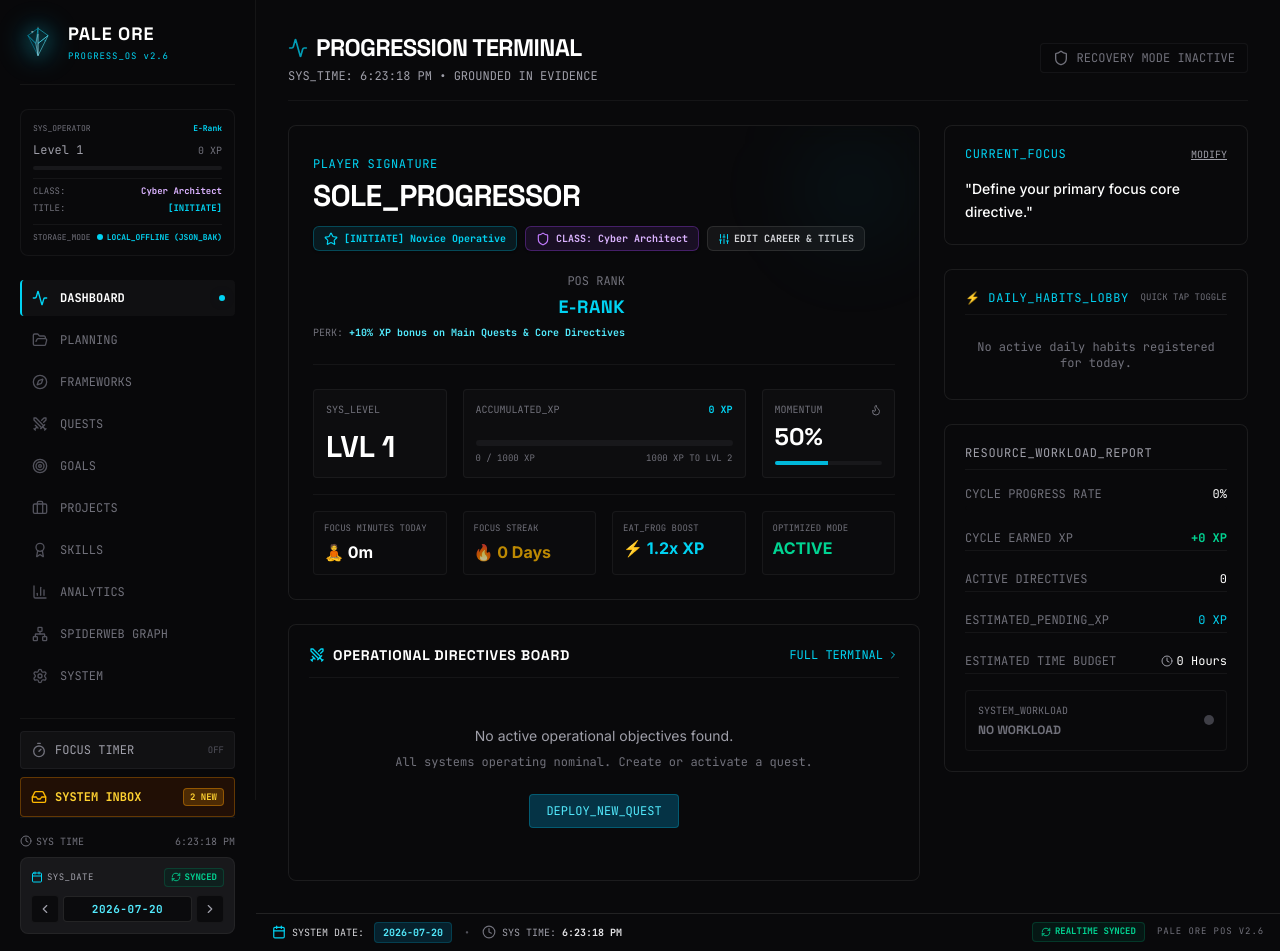
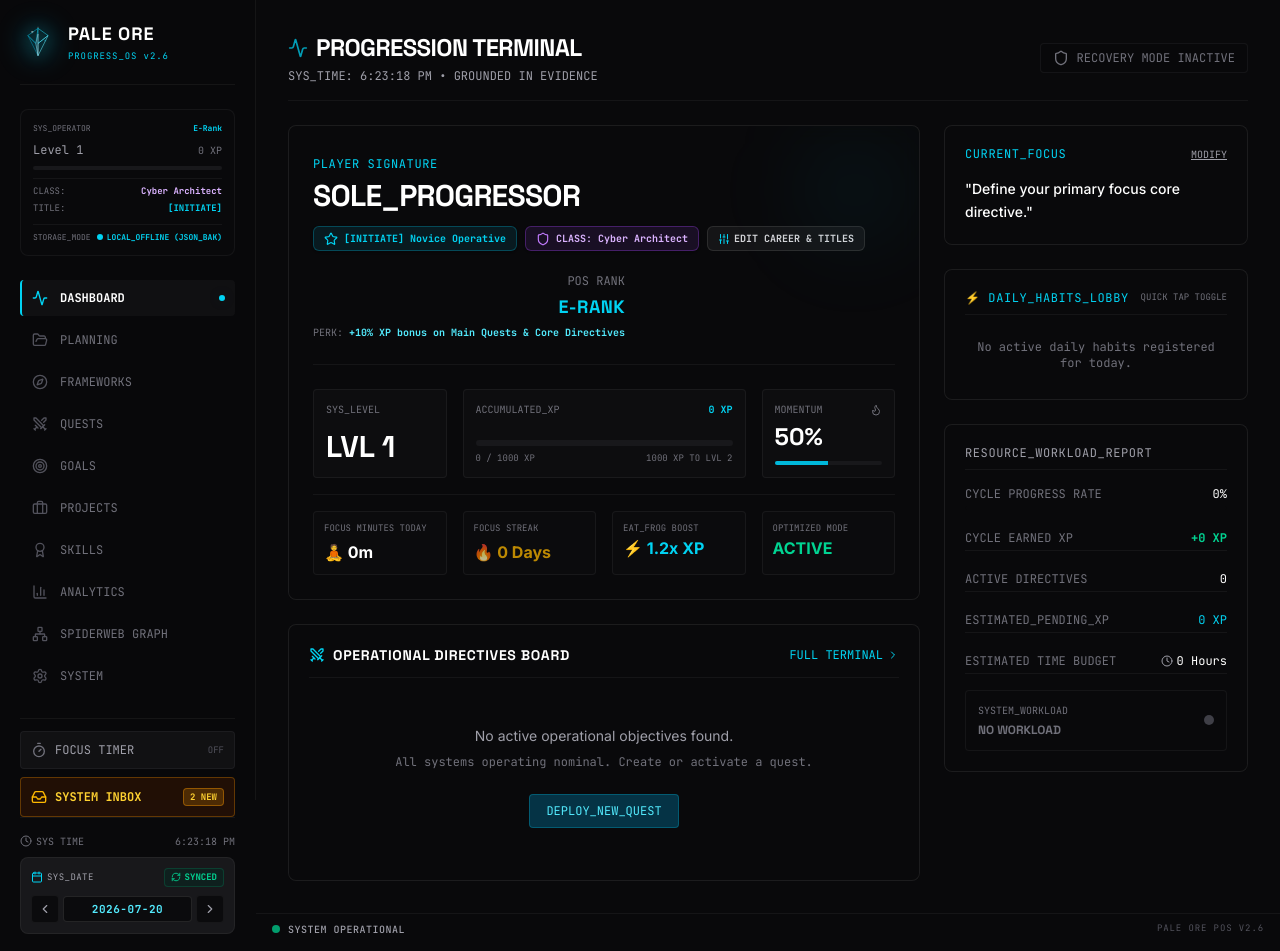
Before and after one commit to ghomrasnichameseddin-cloud/pale-ore, a React (Vite) app: page / in a window 1280 px wide. Built offline with nearby package versions, Linux system fonts and the light colour scheme.

Commit message:
preview updated

```diff
--- a/src/App.tsx
+++ b/src/App.tsx
@@ -439,33 +439,13 @@ function AppContent() {
         </main>
 
         {/* SYSTEM PERSISTENT FOOTER BAR */}
-        <footer className="border-t border-white/10 bg-zinc-950 px-4 py-2 text-[10px] font-mono text-zinc-400 flex flex-wrap items-center justify-between gap-2 z-30 shrink-0" id="pos-system-footer">
+        <footer className="border-t border-white/5 bg-zinc-950 px-4 py-2 text-[10px] font-mono text-zinc-500 flex items-center justify-between gap-2 z-30 shrink-0" id="pos-system-footer">
+          <div className="flex items-center gap-2">
+            <span className="h-2 w-2 rounded-full bg-emerald-400 animate-pulse shrink-0" />
+            <span className="text-zinc-400 font-medium tracking-wider">SYSTEM OPERATIONAL</span>
+          </div>
           <div className="flex items-center gap-3">
-            <span className="flex items-center gap-1.5 text-zinc-300">
-              <Calendar className="h-3.5 w-3.5 text-cyan-400 shrink-0" />
-              SYSTEM DATE: <strong className="text-cyan-300 font-bold bg-cyan-950/60 border border-cyan-500/20 px-2 py-0.5 rounded ml-1">{systemDate}</strong>
-            </span>
-            <span className="text-zinc-600 hidden sm:inline">•</span>
-            <span className="flex items-center gap-1.5 text-zinc-400 hidden sm:flex">
-              <Clock className="h-3.5 w-3.5 text-zinc-500 shrink-0" />
-              SYS TIME: <strong className="text-zinc-200 font-bold">{systemTime.toLocaleTimeString()}</strong>
-            </span>
-          </div>
-
-          <div className="flex items-center gap-3">
-            <button
-              onClick={syncWithRealClock}
-              className={`px-2 py-0.5 rounded border text-[9px] font-mono uppercase font-bold flex items-center gap-1 transition ${
-                isRealTodaySynced
-                  ? 'bg-emerald-950/40 text-emerald-400 border-emerald-500/20'
-                  : 'bg-amber-950/60 text-amber-300 border-amber-500/30 hover:bg-amber-900/80'
-              }`}
-              id="footer-sync-btn"
-            >
-              <RefreshCw className={`h-2.5 w-2.5 ${isRealTodaySynced ? '' : 'animate-spin'}`} />
-              {isRealTodaySynced ? 'REALTIME SYNCED' : 'SYNC TO TODAY'}
-            </button>
-            <span className="text-[9px] text-zinc-500 uppercase tracking-widest hidden md:inline">PALE ORE POS v2.6</span>
+            <span className="text-[9px] text-zinc-600 uppercase tracking-widest font-mono">PALE ORE POS v2.6</span>
           </div>
         </footer>
       </div>
```
Also changed, not shown: 1 other file (tests, documents, lock files or other folders).
